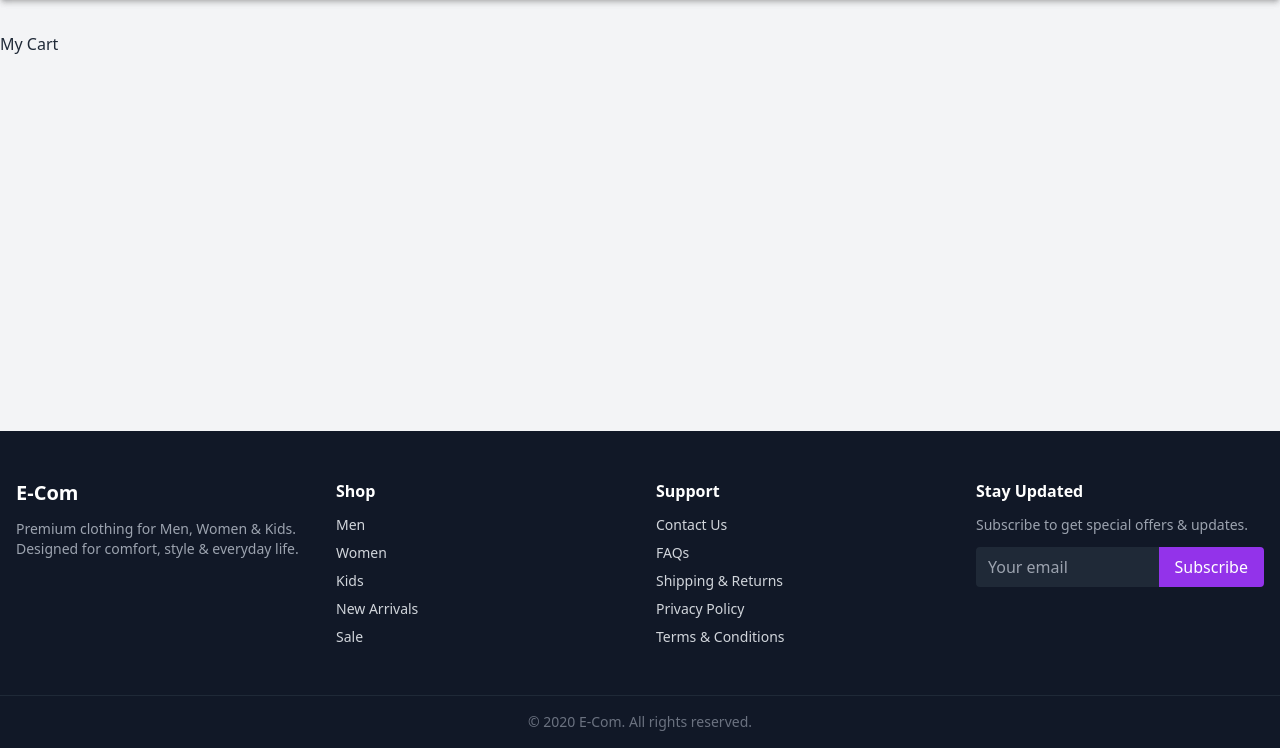
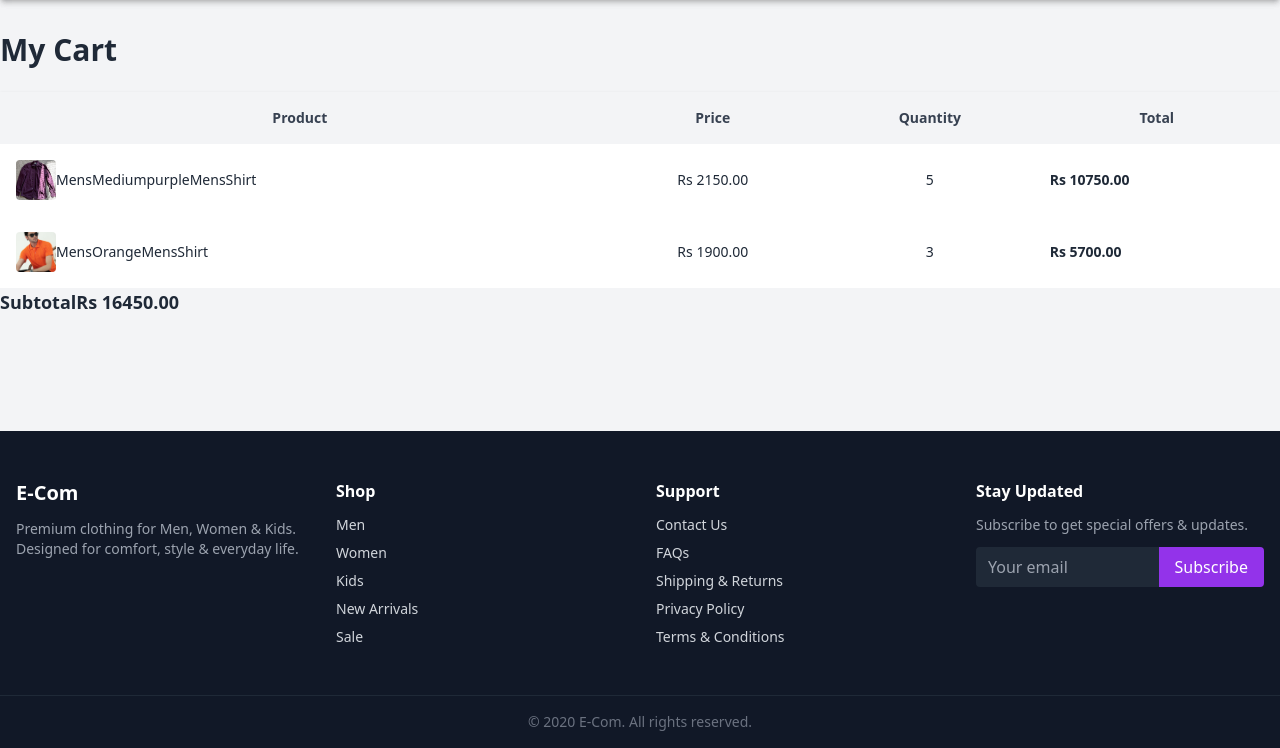
Before and after one commit to Shaheryaranwar/ecommerce-django-tailwind, a Django app: template e_commerce_site/carts/templates/carts/cart_detail.html in a window 1280 px wide. Shown: the part 52-800 px from the top of the page. Run offline with Django 5.2, Linux system fonts and the light colour scheme; data comes from the database, SQL or seed files in the repository; the template is opened without the code that fills it: values that come from a table or form of the project are taken from there, most other values are stand-ins (such as "Sample title", 1, 10 or a date in 2020).

Commit message:
in cart_details.html add image and total and subtotal

```diff
--- a/e_commerce_site/carts/models.py
+++ b/e_commerce_site/carts/models.py
@@ -11,9 +11,12 @@
 
 
 class CartItem(models.Model):
-    cart=models.ForeignKey(Cart, related_name='items', on_delete=models.CASCADE)
-    product=models.ForeignKey(Product, related_name='cart_items',  on_delete=models.CASCADE)
-    quantity=models.PositiveIntegerField(default=1)
+    cart = models.ForeignKey(Cart, related_name='items', on_delete=models.CASCADE)
+    product = models.ForeignKey(Product, related_name='cart_items', on_delete=models.CASCADE)
+    quantity = models.PositiveIntegerField(default=1)
 
     def get_total_price(self):
-        return self.product.get_price() * self.quantity
+        variant = self.product.variants.first()
+        if variant:
+            return variant.price * self.quantity
+        return 0
--- a/e_commerce_site/carts/templates/carts/cart_detail.html
+++ b/e_commerce_site/carts/templates/carts/cart_detail.html
@@ -2,5 +2,91 @@
 {% block title %}My Cart{% endblock %}
 
 {% block content %}
-<h2>My Cart</h2>
+<div class="container mx-auto p-6 max-w-6xl">
+
+  <h1 class="text-3xl font-bold mb-6">My Cart</h1>
+
+  {% if cart %}
+
+  <div class="overflow-x-auto bg-white rounded-lg shadow">
+    <table class="w-full border-collapse">
+
+      <!-- HEADER -->
+      <thead class="bg-gray-100 text-sm font-semibold text-gray-700">
+        <tr>
+          <th class="p-4 text-left w-1/2">Product</th>
+          <th class="p-4 text-center w-1/6">Price</th>
+          <th class="p-4 text-center w-1/6">Quantity</th>
+          <th class="p-4 text-right w-1/6">Total</th>
+        </tr>
+      </thead>
+
+      <!-- BODY -->
+      <tbody>
+        {% for item in cart.items.all %}
+          {% with item.product.variants.first as variant %}
+          <tr class="border-b">
+
+            <!-- PRODUCT -->
+            <td class="p-4">
+              <div class="flex items-center gap-3">
+                {% with item.product.images.first as image %}
+                  {% if image %}
+                    <img
+                      src="{{ image.image.url }}"
+                      alt="{{ item.product.name }}"
+                      style="width:40px; height:40px; object-fit:cover;"
+                      class="rounded border"
+                    />
+                  {% endif %}
+                {% endwith %}
+
+                <span class="text-sm font-medium">
+                  {{ item.product.name|title|cut:"_" }}
+                </span>
+              </div>
+            </td>
+
+            <!-- PRICE -->
+            <td class="p-4 text-center text-sm">
+              {% if variant %}
+                Rs {{ variant.price }}
+              {% else %}
+                —
+              {% endif %}
+            </td>
+
+            <!-- QUANTITY -->
+            <td class="p-4 text-center text-sm">
+              {{ item.quantity }}
+            </td>
+
+            <!-- TOTAL -->
+            <td class="p-4 text-right text-sm font-semibold">
+  Rs {{ item.get_total_price }}
+</td>
+
+          </tr>
+          {% endwith %}
+        {% endfor %}
+      </tbody>
+
+    </table>
+  </div>
+
+  <!-- SUBTOTAL -->
+  <div class="flex justify-end mt-6">
+    <div class="bg-gray-100 p-5 rounded-lg shadow-sm w-full max-w-sm">
+      <div class="flex justify-between text-lg font-bold">
+        <span>Subtotal</span>
+        <span>Rs {{ cart.get_total_cost }}</span>
+      </div>
+    </div>
+  </div>
+
+  {% else %}
+    <p class="text-center text-gray-500">Your cart is empty.</p>
+  {% endif %}
+
+</div>
 {% endblock %}
```
